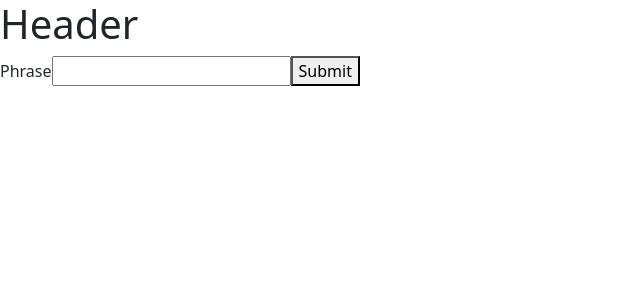
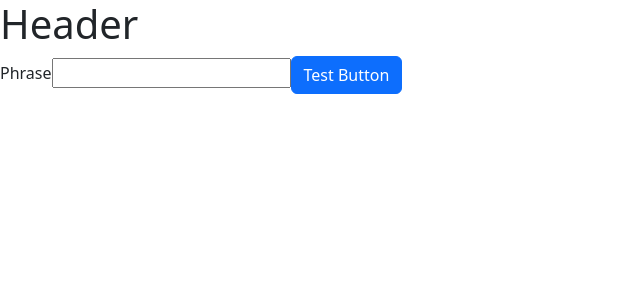
Before and after one commit to jonlld/wataru-front, a React (Create React App) app: page / in a window 1280 px wide. Shown: the top 300 px of the page, without its empty margins (0-640 px from the left). Built offline with nearby package versions, Linux system fonts and the light colour scheme.

Commit message:
add test react-bootstrap button after importing

```diff
--- a/src/App.js
+++ b/src/App.js
@@ -1,6 +1,8 @@
 import React, { useState, useRef } from "react";
 import Header from "./components/Header";
 import Phrases from "./components/Phrases";
+
+import Button from "react-bootstrap/Button";
 
 const App = () => {
   const [phrases, setPhrases] = useState([]);
@@ -39,7 +41,7 @@
       <form onSubmit={requestHandler}>
         <label htmlFor="phrase">Phrase</label>
         <input type="text" id="phrase" ref={requestRef}></input>
-        <button type="submit">Submit</button>
+        <Button type="submit">Test Button</Button>
       </form>
       {/* <Phrases phrases={phrases} /> */}
     </div>
```
